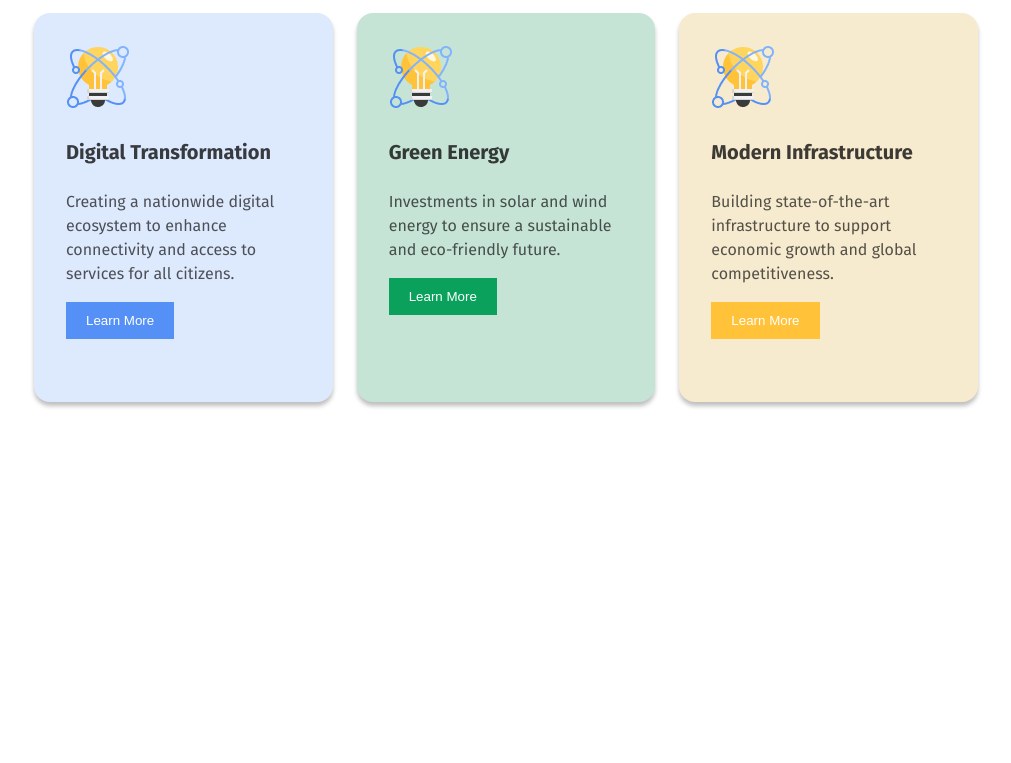
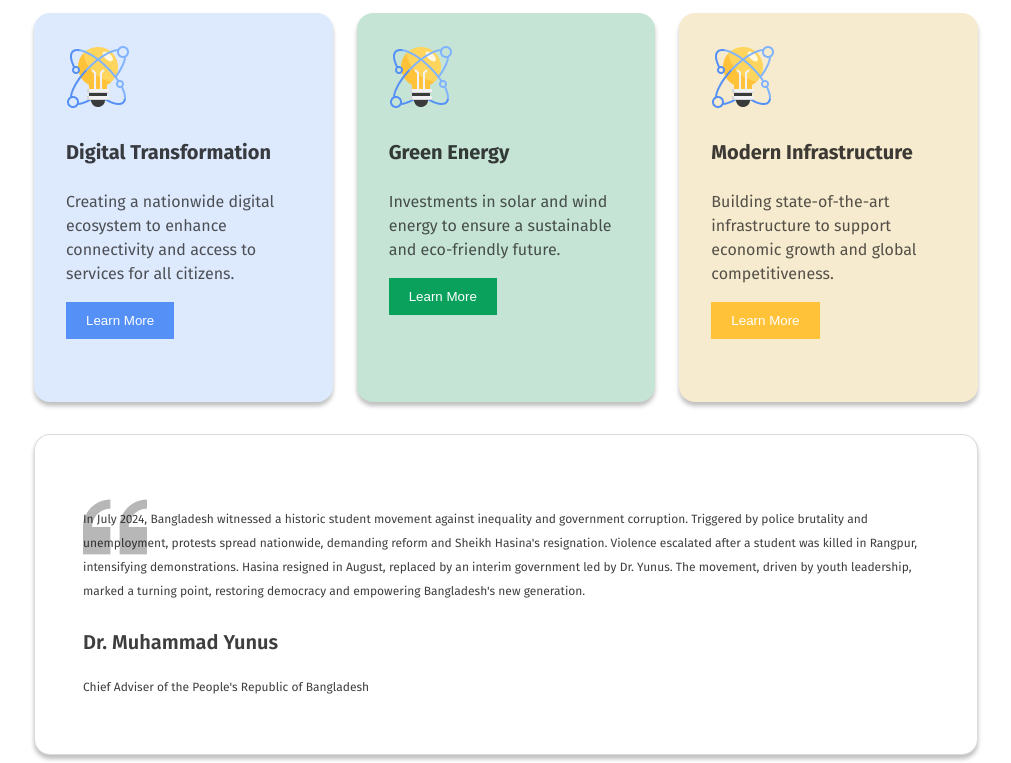
Before and after one commit to aniksaikot/My-Assinment, a plain HTML site: page index.html in a window 1280 px wide. Shown: the part 915-1678 px from the top of the page, without its empty margins (134-1145 px from the left). Before the commit the page ends 1325 px from the top, so only its background shows below. Drawn offline with Linux system fonts and the light colour scheme.

Commit message:
this is fourth commit

```diff
--- a/index.html
+++ b/index.html
@@ -80,6 +80,19 @@
             </div>
         </section>
 
+        <section class="Dr">
+            <div class="Yunus">
+                <p class="lorem">In July 2024, Bangladesh witnessed a historic student movement against inequality and
+                    government corruption. Triggered by police brutality and unemployment, protests spread nationwide,
+                    demanding reform and Sheikh Hasina's resignation. Violence escalated after a student was killed in
+                    Rangpur, intensifying demonstrations. Hasina resigned in August, replaced by an interim government
+                    led by Dr. Yunus. The movement, driven by youth leadership, marked a turning point, restoring
+                    democracy and empowering Bangladesh's new generation.</p>
+                <h4 class="july">Dr. Muhammad Yunus</h4>
+                <p class="lorem1">Chief Adviser of the People's Republic of Bangladesh</p>
+            </div>
+        </section>
+
     </main>
     <footer>
 
--- a/style.css/ass.css
+++ b/style.css/ass.css
@@ -141,6 +141,7 @@ nav button:hover .btn {
     border: none;
 }
 
+/* Button style */
 .btn-l {
     padding-top: 24px;
     padding-bottom: 32px;
@@ -187,3 +188,51 @@ nav button:hover .btn {
     letter-spacing: 0%;
     text-align: left;
 }
+
+.Dr {
+    display: flex;
+    padding: 48px;
+    margin-top: 32px;
+    margin-left: 160px;
+    margin-right: 160px;
+    border: 1px solid rgba(14, 14, 14, 0.15);
+    border-radius: 16px;
+    background: rgb(255, 255, 255);
+    box-shadow: 0px 4px 4px 0px rgba(0, 0, 0, 0.25);
+
+
+}
+
+.lorem {
+    color: rgba(14, 14, 14, 0.8);
+    font-family: Fira Sans;
+    font-size: 12px;
+    word-spacing: 0;
+    font-weight: 400;
+    line-height: 24px;
+    letter-spacing: 0%;
+    text-align: left;
+    padding-top: 12px;
+    background-image: url(../assets/quote-bg.png);
+    background-repeat: no-repeat;
+    background-position: top left;
+
+
+}
+
+.july {
+    color: rgba(14, 14, 14, 0.8);
+    font-family: Fira Sans;
+    font-size: 20px;
+    font-weight: 600;
+    line-height: 24px;
+    letter-spacing: 0%;
+    text-align: left;
+}
+
+.lorem1 {
+    margin-top: 4px;
+    color: rgba(14, 14, 14, 0.8);
+    font-family: Fira Sans;
+    font-size: 12px;
+}
```
